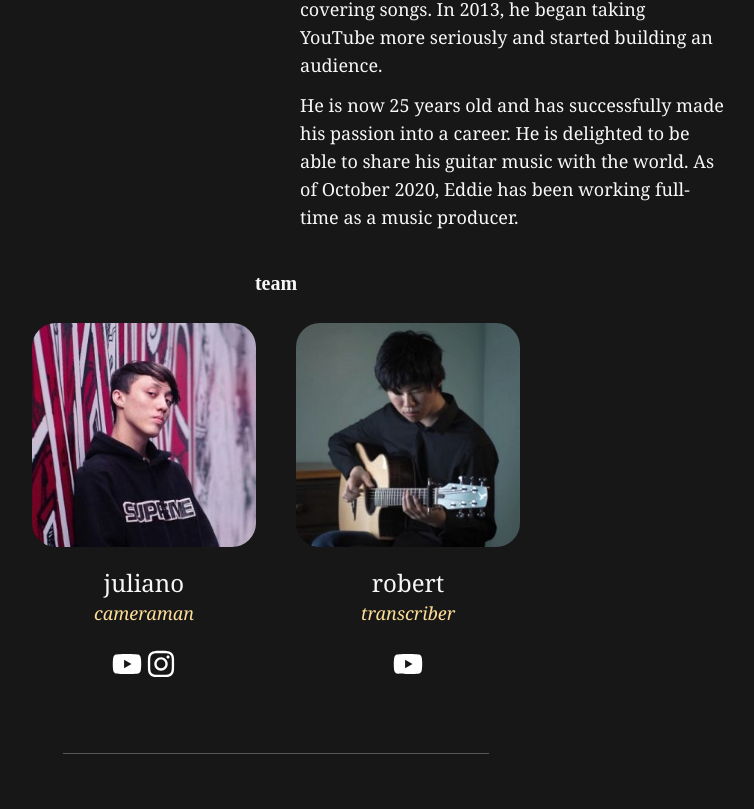
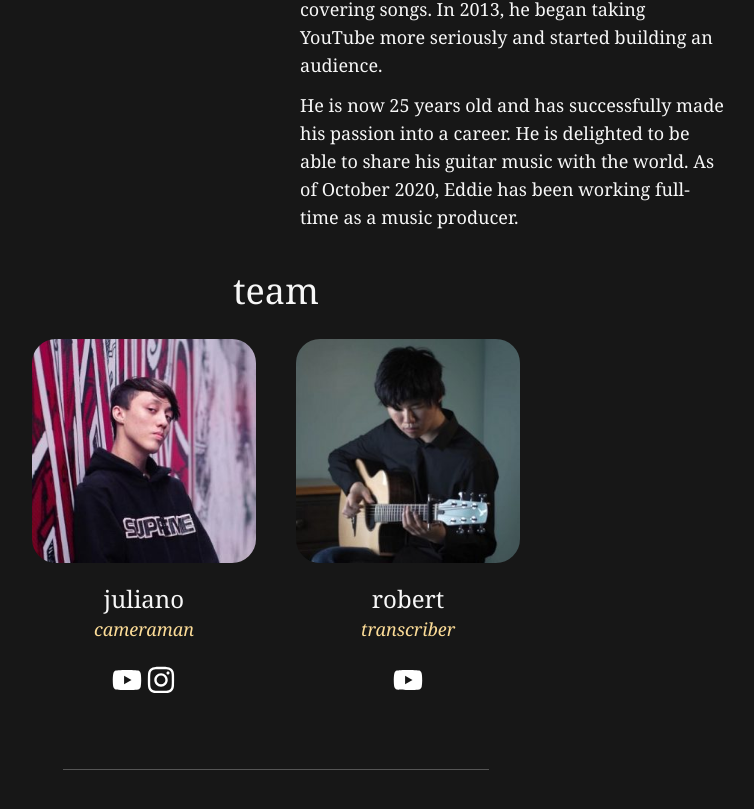
Before and after one commit to robchendev/Guitardex, a Next.js app: page / in a window 1280 px wide. Shown: the part 865-1674 px from the top of the page, without its empty margins (364-1118 px from the left). Built offline with nearby package versions, Linux system fonts and the light colour scheme.

Commit message:
global font update to PT Serif

```diff
--- a/components/SubHeading.tsx
+++ b/components/SubHeading.tsx
@@ -1,16 +1,7 @@
-import { Heading } from "@chakra-ui/react";
 import React from "react";
 
 const SubHeading = ({ label }: { label: string }) => {
-  return (
-    <Heading
-      as="h2"
-      fontFamily="serif"
-      className="md:w-8/12 font-weight:500 text-5xl text-center mx-auto my-7"
-    >
-      {label}
-    </Heading>
-  );
+  return <h2 className="md:w-8/12 text-4xl text-center mx-auto my-7">{label}</h2>;
 };
 
 export default SubHeading;
--- /dev/null
+++ b/pages/_document.tsx
@@ -0,0 +1,20 @@
+import { Html, Head, Main, NextScript } from "next/document";
+
+export default function Document() {
+  return (
+    <Html>
+      <Head>
+        <link rel="preconnect" href="https://fonts.googleapis.com" />
+        <link rel="preconnect" href="https://fonts.gstatic.com" />
+        <link
+          href="https://fonts.googleapis.com/css2?family=PT+Serif:wght@400;700&display=swap"
+          rel="stylesheet"
+        />
+      </Head>
+      <body>
+        <Main />
+        <NextScript />
+      </body>
+    </Html>
+  );
+}
--- a/styles/globals.css
+++ b/styles/globals.css
@@ -14,7 +14,7 @@ html,
 body {
   padding: 0;
   margin: 0;
-  font-family: "Open Sans", sans-serif !important;
+  font-family: "PT Serif", serif;
   height: 100%;
   background: #171717 !important;
 }
@@ -38,11 +38,6 @@ body {
 
 .desc p:not(:last-child) {
   margin-bottom: 0.5rem;
-}
-
-h2 {
-  font-weight: 600 !important;
-  font-size: 20px !important;
 }
 
 a {
```
Also changed, not shown: components/Wrapper.tsx (+2 -1 lines).
